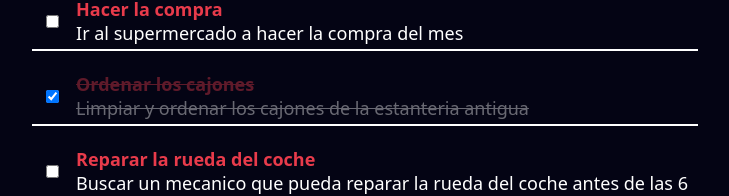
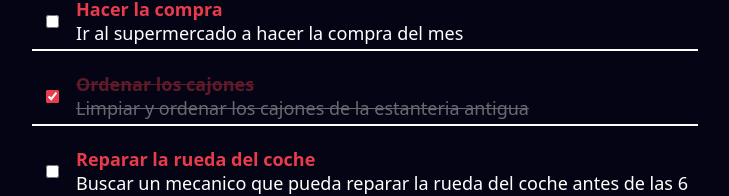
Before and after one commit to r-moret/todolist, a React (Vite) app: page / in a window 1280 px wide. Shown: the part 103-299 px from the top of the page, without its empty margins (275-1004 px from the left). Built offline with nearby package versions, Linux system fonts and the light colour scheme.

Commit message:
modify checkbox accent color

```diff
--- a/src/components/Task/Task.css
+++ b/src/components/Task/Task.css
@@ -15,6 +15,10 @@
     align-items: center;
 }
 
+.task-checkbox {
+    accent-color: #e83b4b;
+}
+
 .task-title {
     font-weight: bold;
     color: #e83b4b;
--- a/src/components/Task/Task.jsx
+++ b/src/components/Task/Task.jsx
@@ -12,6 +12,7 @@ export function Task({ title, description, initialIsFinished }) {
         <article className="task-article">
             <aside className="task-aside">
                 <input
+                    className="task-checkbox"
                     type="checkbox"
                     checked={isFinished}
                     onChange={handleIsFinished}
```
